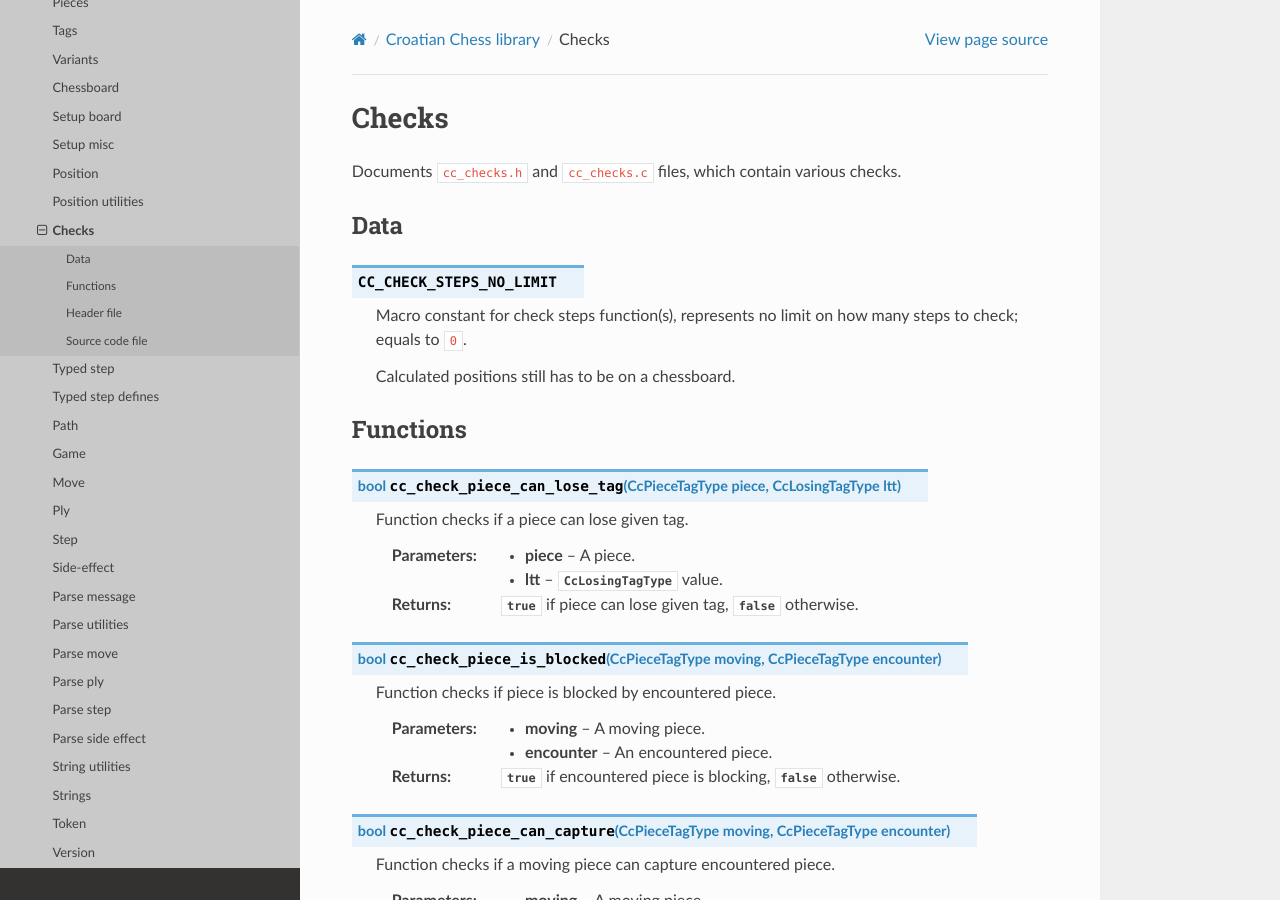
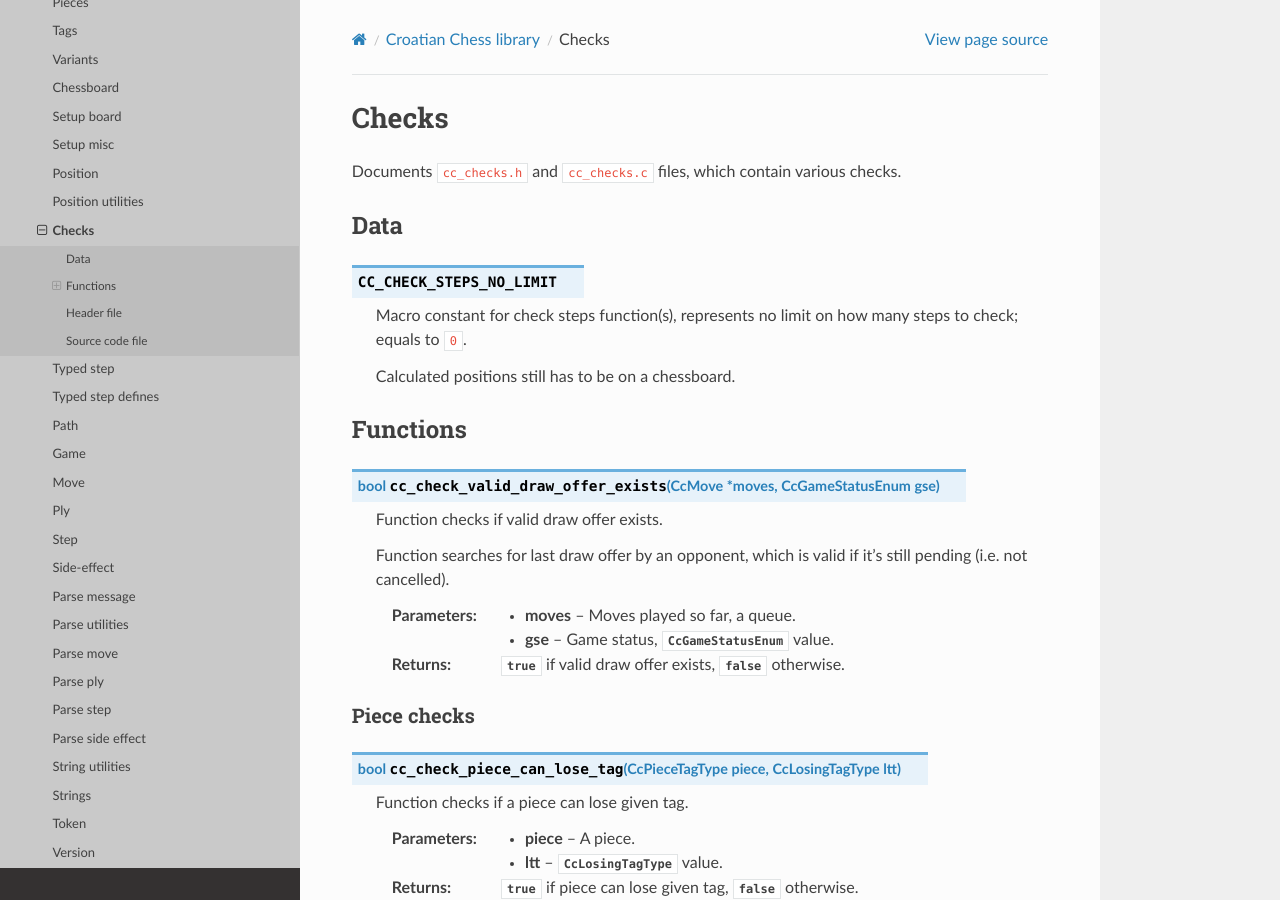
Before and after one commit to mmlacak/crochess, a Sphinx documentation site: the page built from docs/source/libcc/ccchecks.rst, in a window 1280 px wide and 900 px high. Built offline with Sphinx 7.4.7 and the Read the Docs theme 3.1.0, drawn with Linux system fonts in a browser that asks for light colours.

Commit message:
Wrote docs for cc_check_valid_draw_offer_exists().

```diff
--- a/docs/source/libcc/ccchecks.rst
+++ b/docs/source/libcc/ccchecks.rst
@@ -28,6 +28,22 @@ Data
 
 Functions
 ---------
+
+.. c:function:: bool cc_check_valid_draw_offer_exists( CcMove * moves, CcGameStatusEnum gse )
+
+    Function checks if valid draw offer exists.
+
+    Function searches for last draw offer by an opponent, which is valid if it's still pending
+    (i.e. not cancelled).
+
+    :param moves: Moves played so far, a queue.
+    :param gse: Game status, :c:type:`CcGameStatusEnum` value.
+    :returns: :c:data:`true` if valid draw offer exists, :c:data:`false` otherwise.
+
+.. _lbl-libcc-ccchecks-functions-piecechecks:
+
+Piece checks
+^^^^^^^^^^^^
 
 .. c:function:: bool cc_check_piece_can_lose_tag( CcPieceTagType piece, CcLosingTagType ltt )
 
@@ -104,6 +120,11 @@ Functions
     :param step_type: Type of an activation step, e.g. to differentiate between capture-step and just movement.
     :returns: :c:data:`true` if moving piece can activate encountered one, :c:data:`false` otherwise.
 
+.. _lbl-libcc-ccchecks-functions-positionalchecks:
+
+Positional checks
+^^^^^^^^^^^^^^^^^
+
 .. c:function:: bool cc_check_piece_can_activate_at( CcChessboard * cb, CcPieceTagType moving, CcActivationDesc act_desc, CcPos destination, CcStepTypeEnum step_type )
 
     Function checks if moving piece can activate piece encountered at :c:var:`destination`.
```
Also changed, not shown: 1 other file.
